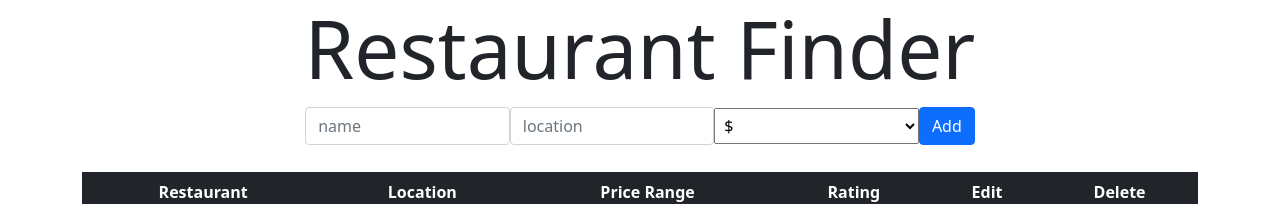
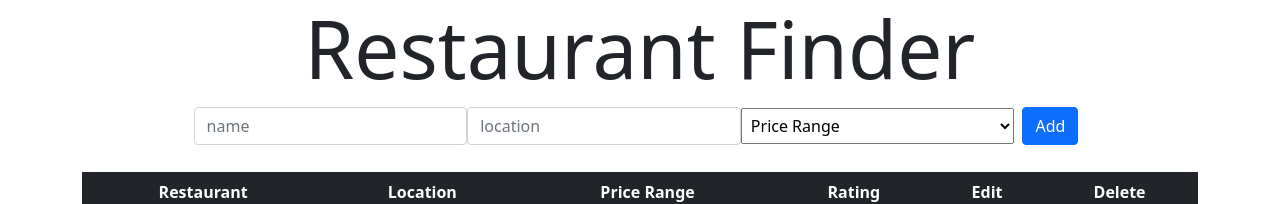
Before and after one commit to Rishu2000/psql-practice, a React (Create React App) app in the folder client/: page / in a window 1280 px wide. Shown: the top 204 px of the page. Built offline with nearby package versions, Linux system fonts and the light colour scheme; no server answers.

Commit message:
Add restaurant function completed.

```diff
--- a/client/src/components/homePage/AddRestaurants.js
+++ b/client/src/components/homePage/AddRestaurants.js
@@ -1,18 +1,32 @@
-import React from 'react'
+import React, { useState } from 'react'
+import axios from "../apis/RestaurantFinder";
 
 const AddRestaurants = () => {
+
+const [name, setName] = useState();
+const [location, setLocation] = useState();
+const [priceRange, setPriceRange] = useState("Price Range");
+
+const addRestaurants = async (e) => {
+    e.preventDefault();
+    const response = await axios.post('/', {name, location, price_range:priceRange});
+    console.log(response.data);
+}
+
     return (
         <div className="mb-4">
-            <form action="" className="text-center" style={{display: 'flex', justifyContent: 'center'}}>
-                <div className="form-row text-center" style={{display: 'flex', justifyContent: 'center', alignItems: 'center', width:"60%"}}>
+            <form onSubmit={addRestaurants} action="" className="text-center" style={{display: 'flex', justifyContent: 'center'}}>
+                <div className="form-row text-center" style={{display: 'flex', justifyContent: 'center', alignItems: 'center', width:"80%"}}>
                     <div className="col">
-                        <input type="text" className="form-control" placeholder="name"/>
+                        <input type="text" value={name} onChange={(e) => setName(e.target.value)} className="form-control" placeholder="name"/>
                     </div>
                     <div className="col">
-                        <input type="text" className="form-control" placeholder="location"/>
+                        <input type="text" value={location} onChange={(e) => setLocation(e.target.value)} className="form-control" placeholder="location"/>
                     </div>
                     <div className="col">
-                        <select className="custom-select my-1 mr-sm-2" style={{width:"100%", height:"100%", padding:"5px"}}>
+                        <select className="custom-select my-1 mr-sm-2" value={priceRange}
+                            onChange={(e) => setPriceRange(e.target.value)}
+                            style={{width:"100%", height:"100%", padding:"5px"}}>
                             <option disabled>Price Range</option>
                             <option value="1">$</option>
                             <option value="2">$$</option>
@@ -21,7 +35,7 @@ const AddRestaurants = () => {
                             <option value="5">$$$$$</option>
                         </select>
                     </div>
-                    <div className="btn btn-primary">Add</div>
+                    <button type="submit" className="btn btn-primary mx-2">Add</button>
                 </div>
             </form>
         </div>
--- a/client/src/components/homePage/RestaurantsList.js
+++ b/client/src/components/homePage/RestaurantsList.js
@@ -10,7 +10,6 @@ useEffect(() => {
     const getRestaurnats = async () => {
         try{
             const response = await axios.get('/');
-            console.log(response.data.data.databaseResult);
             setRestaurants(response.data.data.databaseResult);
         }catch(e){
             console.log(e);
```
